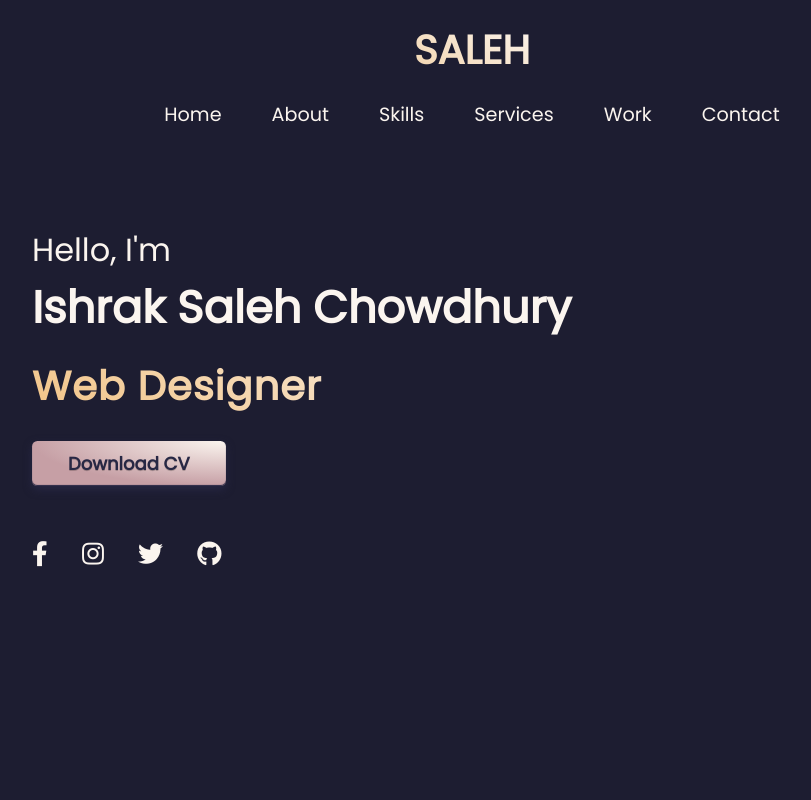
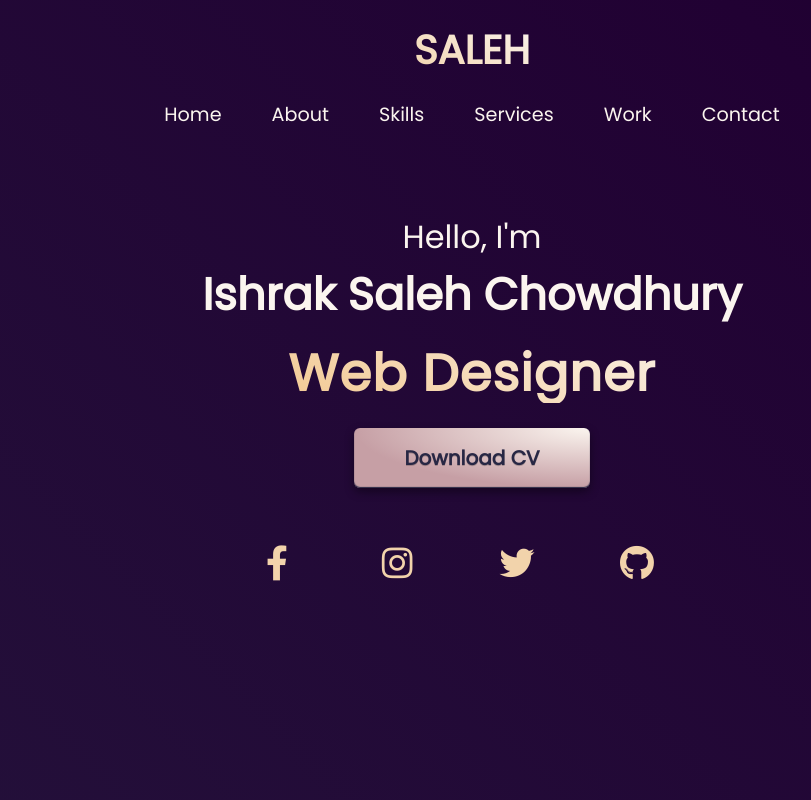
Before and after one commit to Ishrak-Saleh/Portfolio, a plain HTML site: page index.html in a window 1280 px wide. Shown: the whole page, without its empty margins (168-979 px from the left). Drawn offline with nearby package versions, Linux system fonts and the light colour scheme; a web font is replaced by a local one.

Commit message:
Enhanced main background and button/media effects - Changed main section background to animated gradient (linear-gradient 45deg, 400% size) - Added gradient animation for smooth color transitions in the main section - Increased animated-text font size from 3em → 3.2em - Updated button hover and active effects: glowPulse animation, 3D press-down effect, improved text-shadow - Redesigned media icons: centered layout, larger size (35px), removed black box shadow, added individual glow animations for hover - Added click pop + flash effect for media icons on active state - Adjusted main content layout: centered text, ensured z-index above background animation - Minor CSS cleanup: removed unused properties, aligned spacing and padding

```diff
--- a/index.html
+++ b/index.html
@@ -14,9 +14,8 @@
     * {
       padding: 0;
       margin: 0;
+      box-sizing: border-box;
       font-family: 'Poppins', sans-serif;
-      box-sizing: border-box;
-      font-size: 1.5 rem;
     }
 
     body {
@@ -25,7 +24,6 @@
       overflow-x: hidden;
     }
 
-    /* ===== HEADER ===== */
     header {
       z-index: 1000;
       position: fixed;
@@ -41,7 +39,6 @@
       flex-wrap: wrap;
     }
 
-    /* === BRAND WITH GRADIENT === */
     .brand {
       font-size: 24px;
       font-weight: bold;
@@ -66,29 +63,13 @@
     .navigation a:hover {
       color: #fbf5ef;
     }
-
-    /* ===== MAIN SECTION ===== */
-    .main {
-      position: relative;
-      width: 100%;
-      height: 100vh;
-      display: flex;
-      align-items: center;
-      background-image: url(image/bg.jpg);
-      background-size: cover;
-      background-position: center;
-      background-repeat: no-repeat;
-      background-attachment: fixed;
-      padding-top: 100px;
-    }
-
     .main .content {
       max-width: 800px;
     }
 
     .main .content h2 {
       color: #fbf5ef;
-      font-size: 2em;
+      font-size: 2rem;
       font-weight: 500;
       margin-bottom: 10px;
     }
@@ -98,7 +79,7 @@
       font-weight: 600;
     }
 
-    /* ===== ANIMATED TEXT ===== */
+
     .animated-text {
       position: relative;
       height: 65px;
@@ -106,12 +87,11 @@
       margin-bottom: 25px;
     }
 
-    /* === ANIMATED TEXT WITH GRADIENT === */
     .animated-text h3 {
       background: linear-gradient(30deg, #f1c284, #fbf5ef);
       -webkit-background-clip: text;
       -webkit-text-fill-color: transparent;
-      font-size: 2.5em;
+      font-size: 3.2em;
       font-weight: 700;
       line-height: 70px;
       letter-spacing: 1px;
@@ -122,8 +102,8 @@
     }
 
     @keyframes text-move {
-      0% { margin-top: 0px; }
-      12.66% { margin-top: 0px; }
+      0% { margin-top: 0; }
+      12.66% { margin-top: 0; }
       17.66% { margin-top: -70px; }
       29.33% { margin-top: -70px; }
       34.33% { margin-top: -140px; }
@@ -134,67 +114,153 @@
       79.33% { margin-top: -140px; }
       84.33% { margin-top: -70px; }
       96% { margin-top: -70px; }
-      100% { margin-top: 0px; }
+      100% { margin-top: 0; }
     }
 
-    /* ===== DOWNLOAD CV BUTTON ===== */
+
     button {
-  font-size: 18px;
+      font-size: 20px;
       font-weight: bold;
       display: inline-block;
       outline: 0;
       border: 0;
       cursor: pointer;
-  will-change: box-shadow, transform;
       background: radial-gradient(100% 100% at 100% 0%, #fbf5ef 0%, #c69fa5 100%);
-  box-shadow:
-    0px 0.2em 0.5em #272744,
-    inset 0px -0.05em 0.05em #272744;
-  padding: 0 2em;
+      box-shadow: 0px 0.2em 0.5em #00000069, inset 0px -0.05em 0.05em #272744;
+      padding: 0 2.5em;
       border-radius: 0.3em;
       color: #272744;
-  height: 2.5em;
+      height: 3em;
       text-shadow: 0 1px 0 rgba(0, 0, 0, 0.2);
       transition: box-shadow 0.15s ease, transform 0.15s ease;
     }
 
+
 button:hover {
-  box-shadow:
-    0px 0.25em 0.55em #272744,
-    inset 0px -0.05em 0.05em #272744;
-  transform: translateY(-0.05em);
+  animation: glowPulse 1.5s infinite alternate;
+  transform: translateY(-0.02em);
 }
 
 button:active {
-  box-shadow: inset 0px 0.2em 0.6em #272744;
-  transform: translateY(0em);
+  background: radial-gradient(100% 100% at 100% 0%, #fbf5ef 0%, #c69fa5 100%);
+  color: #272744;
+  text-shadow: 0 1px 0 rgba(0, 0, 0, 0.603);
+  box-shadow: inset 0px 3px 6px #000000e7;
+  transform: scale(0.98);
+  animation: none;
 }
-
-
-    /* ===== MEDIA ICONS ===== */
+@keyframes glowPulse {
+  0% {
+    box-shadow: 0 0 5px #f2d3ab, 0 0 7px #c69fa5;
+  }
+  50% {
+    box-shadow: 0 0 20px #f2d3ab, 0 0 35px #c69fa5;
+  }
+  100% {
+    box-shadow: 0 0 5px #f2d3ab, 0 0 7px #c69fa5;
+  }
+}
 .media-icons {
+  width: 100%;
+  display: flex;
+  justify-content: center;
+  gap: 40px;
   margin-top: 50px;
 }
 
 .media-icons a {
-      color: #fbf5ef;
-      font-size: 25px;
-      margin-right: 30px;
-      display: inline-block;
-      transition: transform 0.3s ease, color 0.3s ease;
+  color: #f2d3ab;
+  font-size: 35px;
+
+  display: inline-flex;
+  align-items: center;
+  justify-content: center;
+  width: 50px;
+  height: 50px;
+  border: none;
+  outline: none;
+  background: transparent;
+  text-decoration: none;
+  line-height: 0;
+  vertical-align: middle;
+  transition: all 0.3s ease;
+  box-shadow: none !important;
+}
+.media-icons a:focus,
+.media-icons a:hover,
+.media-icons a:active {
+  outline: none;
+  box-shadow: none !important;
+  background: transparent;
 }
 
-    .media-icons a:hover {
-    transform: scale(1.3) rotate(5deg);
+@keyframes glowFacebook {
+  0%, 100% { text-shadow: 0 0 8px #5552f8, 0 0 15px #5552f8; }
+  50% { text-shadow: 0 0 20px #5552f8, 0 0 40px #5552f8; }
+}
+
+@keyframes glowInstagram {
+  0%, 100% { text-shadow: 0 0 8px #f841a3, 0 0 15px #f841a3; }
+  50% { text-shadow: 0 0 20px #f841a3, 0 0 40px #f841a3; }
+}
+
+@keyframes glowTwitter {
+  0%, 100% { text-shadow: 0 0 8px #53b0e2, 0 0 15px #53b0e2; }
+  50% { text-shadow: 0 0 20px #53b0e2, 0 0 40px #53b0e2; }
+}
+
+@keyframes glowGithub {
+  0%, 100% { text-shadow: 0 0 8px #494d7e, 0 0 15px #494d7e; }
+  50% { text-shadow: 0 0 20px #494d7e, 0 0 40px #494d7e; }
+}
+
+
+.media-icons a.facebook:hover {
+  color: #5552f8;
+  animation: glowFacebook 1.5s infinite alternate;
+}
+
+.media-icons a.instagram:hover {
+  color: #f841a3;
+  animation: glowInstagram 1.5s infinite alternate;
+}
+
+.media-icons a.twitter:hover {
+  color: #53b0e2;
+  animation: glowTwitter 1.5s infinite alternate;
+}
+
+.media-icons a.github:hover {
+  color: #747bc9;
+  animation: glowGithub 1.5s infinite alternate;
+}
+
+
+@keyframes popClick {
+  0% {
+    transform: scale(1);
+    filter: brightness(1);
+  }
+  30% {
+    transform: scale(1.4);
+    filter: brightness(1.8);
+  }
+  70% {
+    transform: scale(0.9);
     filter: brightness(1.2);
   }
+  100% {
+    transform: scale(1);
+    filter: brightness(1);
+  }
+}
 
-    .media-icons a.facebook:hover { color: #8a88f0; }
-    .media-icons a.instagram:hover { color: #e5a8c9; }
-    .media-icons a.twitter:hover { color: #a6d9f5; }
-    .media-icons a.github:hover { color: #bdbdbd; }
+.media-icons a:active {
+  transform: scale(1.3);
+  filter: brightness(1.8);
+  transition: transform 0.2s, filter 0.2s;
+}
 
-    /* ===== RESPONSIVE DESIGN ===== */
     @media (max-width: 1040px) {
       header { padding: 12px 20px; }
       .navigation { display: none; }
--- a/style.css
+++ b/style.css
@@ -89,15 +89,18 @@ section {
     height: 100vh;
     display: flex;
     align-items: center;
-    background-image: url(image/bg.jpg);
-    background-size: cover;
-    background-position: center;
-    background-repeat: no-repeat;
-    background-attachment: fixed;
+    justify-content: center;
+    padding-top: 100px;
+    background: linear-gradient(45deg, #272744, #210133, #000000); /* changed angle to 45deg */
+    background-size: 400% 400%;
+    animation: gradientMove 5s ease infinite;
 }
 
 .main .content {
+    position: relative;
+    z-index: 10;
     max-width: 800px;
+    text-align: center;
 }
 
 .main .content h2 {
@@ -111,7 +114,7 @@ section {
     font-weight: 600;
 }
 
-/* Animated Text */
+
 .animated-text {
     position: relative;
     height: 70px;
@@ -132,6 +135,14 @@ section {
     animation: text-move 12s infinite ease-in-out;
 }
 
+@keyframes gradientMove {
+    0% { background-position: 0% 50%; }
+    25% { background-position: 50% 50%; }
+    50% { background-position: 100% 50%; }
+    75% { background-position: 50% 50%; }
+    100% { background-position: 0% 50%; }
+}
+
 @keyframes text-move {
     0% { margin-top: 0px; }
     12.66% { margin-top: 0px; }
@@ -148,7 +159,7 @@ section {
     100% { margin-top: 0px; }
 }
 
-/* Download Button */
+
 .btn {
     border: none;
     color: #272744;
@@ -183,7 +194,7 @@ section {
     100% { box-shadow: 0 0 0 0 rgba(242, 211, 171, 0); }
 }
 
-/* Media Icons */
+
 .media-icons {
     margin-top: 50px;
 }
@@ -196,70 +207,27 @@ section {
     transition: transform 0.3s ease, color 0.3s ease;
 }
 
-.media-icons a:hover {
-    transform: scale(1.2);
-}
-
+.media-icons a:hover { transform: scale(1.2); }
 .media-icons a.facebook:hover { color: #8a88f0; }
 .media-icons a.instagram:hover { color: #ca84aa; }
 .media-icons a.twitter:hover { color: #84cff8; }
 .media-icons a.github:hover { color: #5c5c5c; }
 
-/* Responsive */
+
 @media (max-width: 1040px) {
-    header {
-        padding: 12px 20px;
-        flex-direction: column;
-        align-items: center;
-    }
-
-    header.sticky {
-        padding: 10px 20px;
-    }
-
-    header .brand {
-        margin-bottom: 8px;
-        font-size: 2.5em;
-    }
-
-    header .navigation {
-        display: none;
-    }
-
+    header { padding: 12px 20px; flex-direction: column; align-items: center; }
+    header.sticky { padding: 10px 20px; }
+    header .brand { margin-bottom: 8px; font-size: 2.5em; }
+    header .navigation { display: none; }
     header .navigation.active {
-        z-index: 889;
-        position: fixed;
-        background-color: #272744;
-        top: 0;
-        right: 0;
-        width: 380px;
-        height: 100%;
-        display: flex;
-        justify-content: center;
-        align-items: center;
-        flex-direction: column;
-        box-shadow: 0 5px 25px rgba(1, 1, 1, 0.15);
+        z-index: 889; position: fixed; background-color: #272744;
+        top: 0; right: 0; width: 380px; height: 100%;
+        display: flex; justify-content: center; align-items: center;
+        flex-direction: column; box-shadow: 0 5px 25px rgba(1,1,1,0.15);
         transition: 0.3s ease;
     }
-
-    header .navigation a {
-        color: #fbf5ef;
-        font-size: 1.2em;
-        margin: 10px;
-        padding: 10px 40px;
-    }
-
-    header .navigation a:hover {
-        background-color: #f2d3ab;
-        color: #272744;
-        transition: 0.3s ease;
-    }
-
-    section {
-        padding: 80px 20px;
-    }
-
-    .main .content h2 {
-        font-size: 1em;
-    }
+    header .navigation a { color: #fbf5ef; font-size: 1.2em; margin: 10px; padding: 10px 40px; }
+    header .navigation a:hover { background-color: #f2d3ab; color: #272744; transition: 0.3s ease; }
+    section { padding: 80px 20px; }
+    .main .content h2 { font-size: 1em; }
 }
```
Lines whose indentation alone changed are shown as unchanged.
